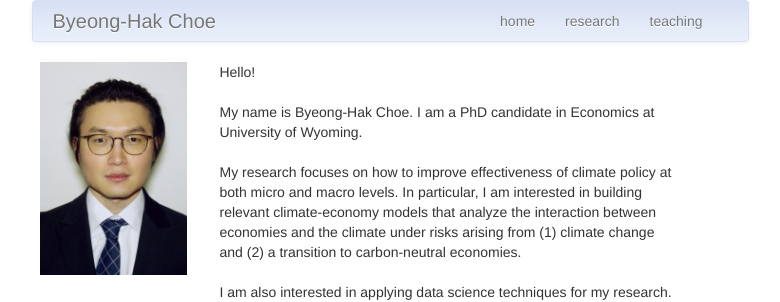
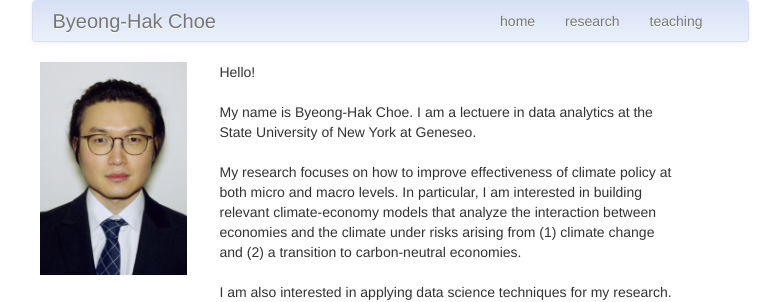
Before and after one commit to Erikwoj/bcecon.github.io, a Jekyll site: the page built from index.md, in a window 1280 px wide. Shown: the top 302 px of the page, without its empty margins (250-1030 px from the left). Built offline with Jekyll 4.4.1, drawn with Linux system fonts in a browser that asks for light colours.

Commit message:
Update index.md

```diff
--- a/index.md
+++ b/index.md
@@ -12,7 +12,7 @@ keywords: Byeong-Hak, Choe, Economics
     <div class="span8 span12-tablet">
             Hello!<br>
             <br/>
-            My name is Byeong-Hak Choe. I am a PhD candidate in Economics at University of Wyoming.<br>
+            My name is Byeong-Hak Choe. I am a lectuere in data analytics at the State University of New York at Geneseo.<br>
             <br/>
             My research focuses on how to improve effectiveness of climate policy at both micro and macro levels. In particular, I am interested in building relevant climate-economy models that analyze the interaction between economies and the climate under risks arising from (1) climate change and (2) a transition to carbon-neutral economies.<br>
             <br/>
```
